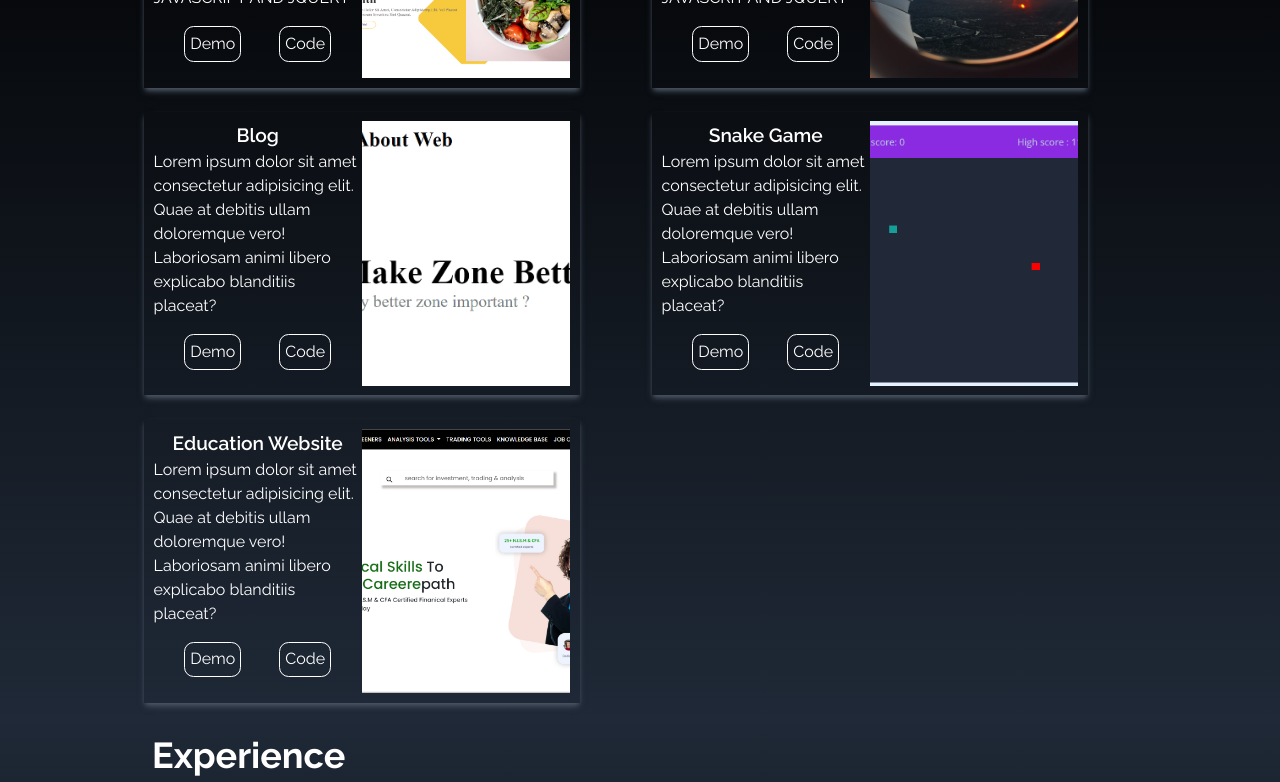
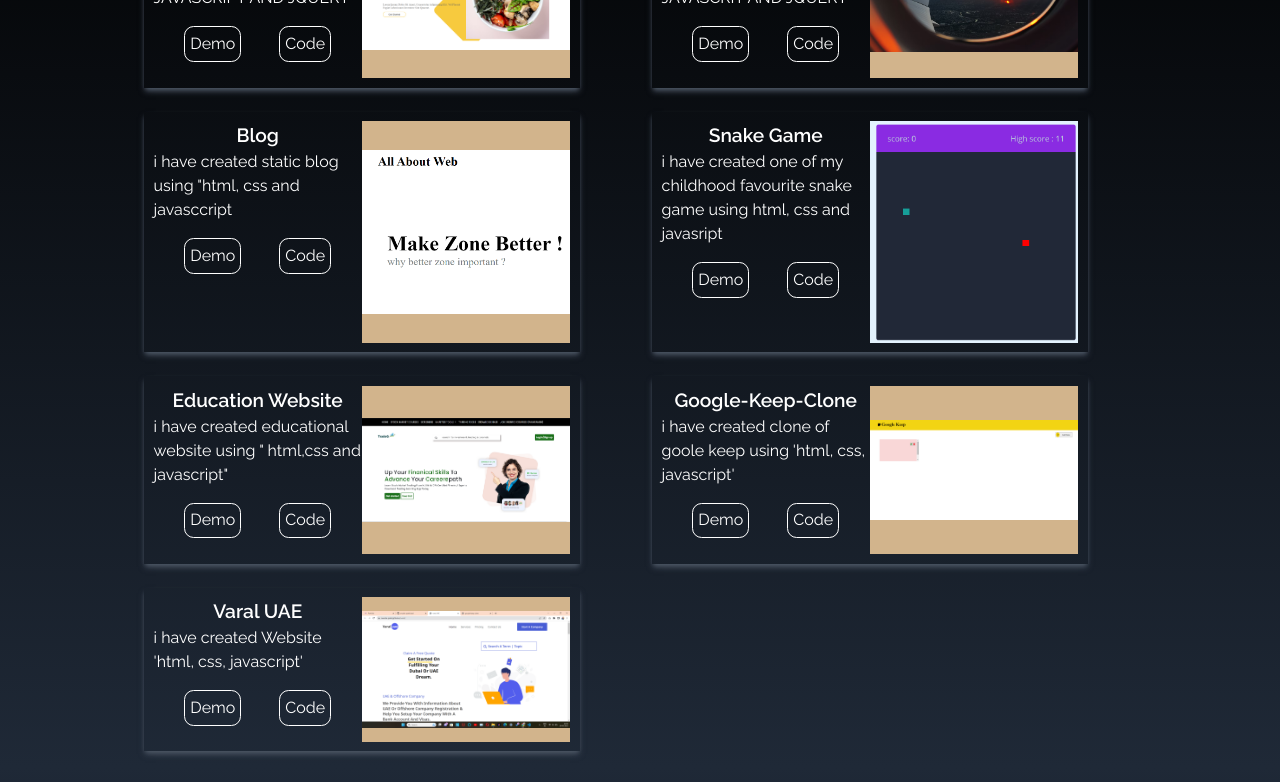
Before and after one commit to anusha-patel/portfolio, a React (Create React App) app: page / in a window 1280 px wide. Shown: the part 1520-2302 px from the top of the page. Built offline with nearby package versions, Linux system fonts and the light colour scheme.

Commit message:
i have modified card.jsx "added 2 more projects"

```diff
--- a/src/components/portfolio/Card.jsx
+++ b/src/components/portfolio/Card.jsx
@@ -5,6 +5,8 @@ import project2 from '../../assets/project2.avif';
 import project3 from '../../assets/blog.png';
 import project5 from '../../assets/snake game screenshot.png';
 import project6 from '../../assets/education site image.png';
+import project7 from '../../assets/project7.png'
+import project8 from '../../assets/project8.png'
 
 
 
@@ -36,8 +38,7 @@ const Card = () => {
             id: 3,
             src: project3,
             title: 'Blog',
-            description: 'Lorem ipsum dolor sit amet consectetur adipisicing elit. Quae at debitis ullam doloremque vero! Laboriosam animi libero explicabo blanditiis placeat?',
-            demo :'https://anusha-patel.github.io/blog/',
+            description: 'i have created static blog using "html, css and javasccript',
             code: 'https://github.com/anusha-patel/blog'
         },
 
@@ -45,7 +46,7 @@ const Card = () => {
             id: 4,
             src: project5,
             title: 'snake Game',
-            description: 'Lorem ipsum dolor sit amet consectetur adipisicing elit. Quae at debitis ullam doloremque vero! Laboriosam animi libero explicabo blanditiis placeat?',
+            description: 'i have created one of my childhood favourite snake game using html, css and javasript',
             demo: 'https://anusha-patel.github.io/snakeGame/',
             code:'https://github.com/anusha-patel/snakeGame',
         },
@@ -53,10 +54,26 @@ const Card = () => {
             id: 5,
             src: project6,
             title: 'education website',
-            description: 'Lorem ipsum dolor sit amet consectetur adipisicing elit. Quae at debitis ullam doloremque vero! Laboriosam animi libero explicabo blanditiis placeat?',
+            description: 'i have created educational website using " html,css and javascript"',
             demo: 'https://anusha-patel.github.io/exam/',
             code:'https://github.com/anusha-patel/exam',
         },
+        {
+            id:6,
+            src:project7,
+            title:'google-keep-clone',
+            description:"i have created clone of goole keep using 'html, css, javascript'",
+            demo:"https://anusha-patel.github.io/google-keep-clone/",
+            code:"https://github.com/anusha-patel/google-keep-clone",
+        },
+        {
+            id:7,
+            src:project8,
+            title:'varal UAE',
+            description:"i have created Website 'html, css, javascript'",
+            demo:"https://anusha-patel.github.io/varal/",
+            code:"https://github.com/anusha-patel/varal",
+        }
 
     ]
     return (
@@ -83,8 +100,8 @@ const Card = () => {
                                         <a href={code} target="_blank" rel="noreferrer noopener"> <button className='code link-btn duration-200'>code</button> </a>
                                     </div>
                                 </div>
-                                <div className="image">
-                                    <img className=' w-3 h-3 object-cover' src={src} alt="" srcset="" />
+                                <div className="image w-full h-full">
+                                    <img className=' w-3 h-4 object-contain ' src={src} alt="" srcset="" />
                                 </div>
                             </div>
                         ))}
```
Also changed, not shown: src/assets/project7.png (added), src/assets/project8.png (added).
